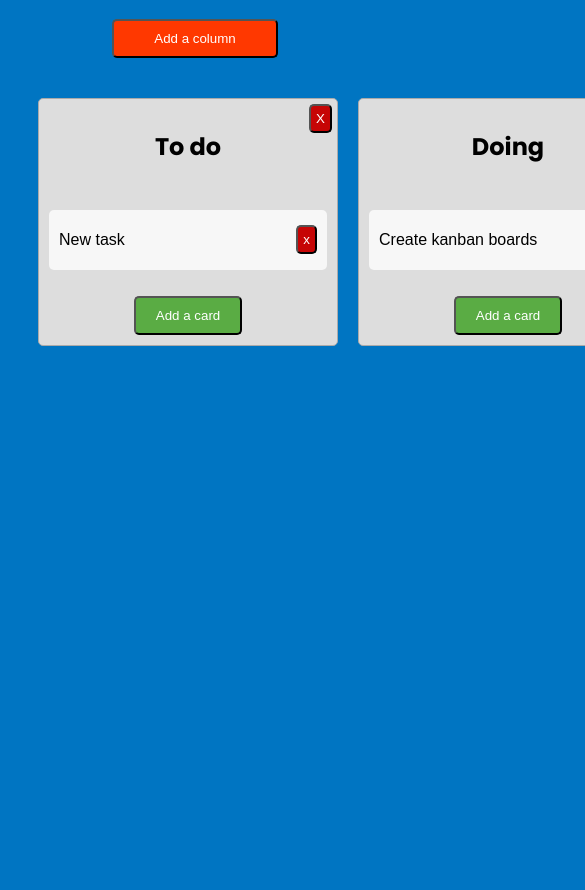
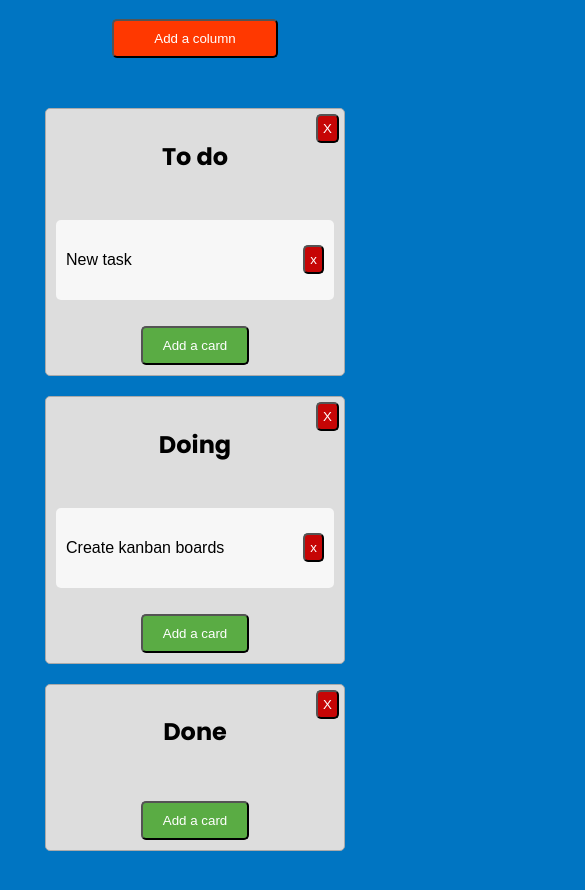
Before and after one commit to m4r1usz1989/trello, a website: page index.html in a window 390 px wide. Shown: the part 100-990 px from the top of the page, 585 px wide, since content can reach past the window. Before the commit the page ends 844 px from the top, so only its background shows below. Drawn offline with nearby package versions, Linux system fonts and the light colour scheme.

Commit message:
Add media style

```diff
--- a/sass/style.scss
+++ b/sass/style.scss
@@ -73,3 +73,16 @@ ul {
 		}
 	}
 }
+
+/* media */
+@media(max-width: 768px) {
+	#board {
+		.column-container {
+			flex-direction: column;
+			align-items: center;
+			div {
+				margin: 10px 0;
+			}
+		}
+	}
+}
```
Also changed, not shown: css/style.css.
